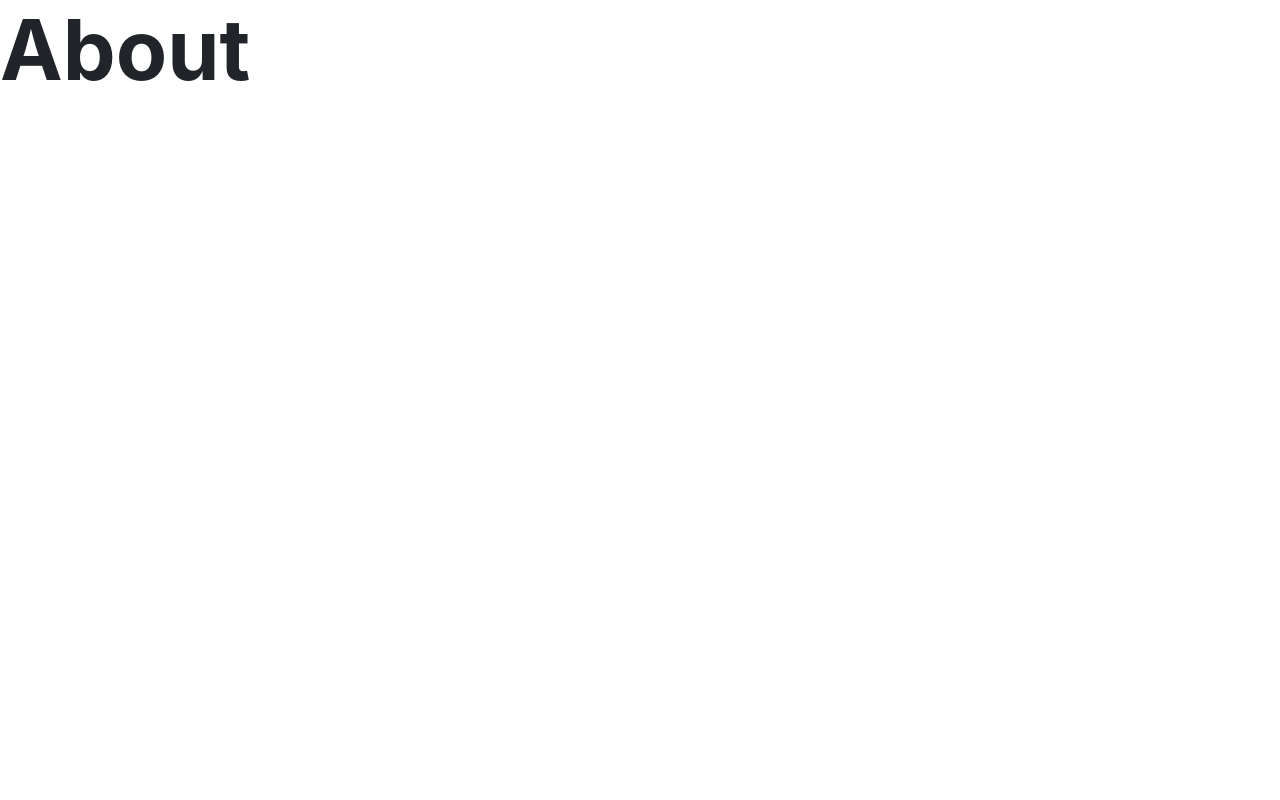
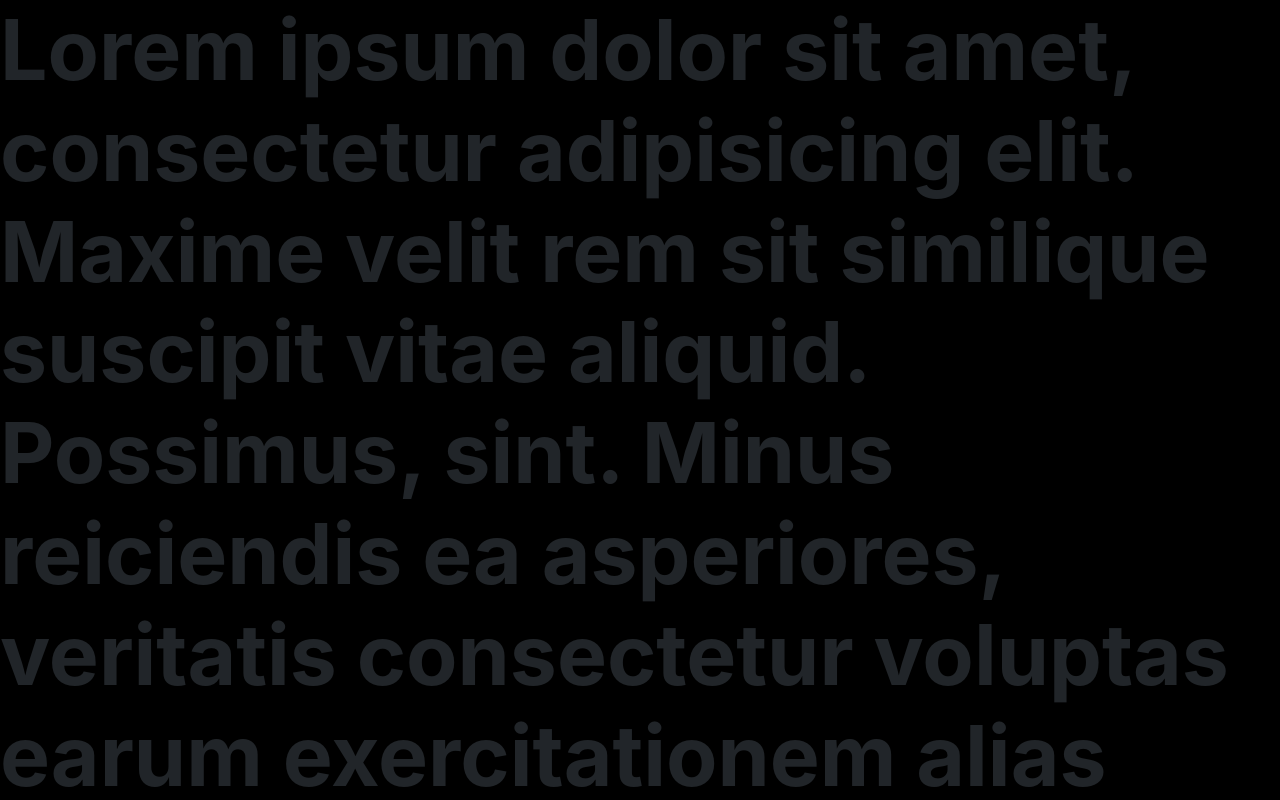
Before and after one commit to bipinparajuli/profile, a React (Create React App) app: page /about in a window 1280 px wide. Shown: the top 800 px of the page. Built offline with nearby package versions, Linux system fonts and the light colour scheme.

Commit message:
home page

```diff
--- a/src/App.js
+++ b/src/App.js
@@ -2,6 +2,10 @@ import './App.css';
 import {BrowserRouter,Route,Switch} from "react-router-dom"
 import Home from "./Component/Home"
 import About from "./Component/About"
+import Blogs from "./Component/Blogs"
+import Projects from "./Component/Projects"
+import Contact from "./Component/Contact"
+
 import PageNotFound from "./Component/PageNotFound"
 
 // import 'bootstrap/dist/css/bootstrap.min.css';
@@ -12,6 +16,9 @@ function App() {
       <Switch>
         <Route exact path="/" component={Home} />
         <Route exact path="/about" component={About} />
+        <Route exact path="/contact" component={Contact} />
+        <Route exact path="/projects" component={Projects} />
+        <Route exact path="/blogs" component={Blogs} />
 
 
         <Route exact component={PageNotFound} />
--- /dev/null
+++ b/src/Component/About.css
@@ -0,0 +1,5 @@
+.about{
+    height: auto;
+    width: 100%;
+    background-color:black ;
+}
--- a/src/Component/About.js
+++ b/src/Component/About.js
@@ -1,9 +1,9 @@
 import React from 'react'
-
+import './About.css'
 const About = () => {
     return (
-        <div>
-            <h1>About</h1>
+        <div className="about">
+            <h1>Lorem ipsum dolor sit amet, consectetur adipisicing elit. Maxime velit rem sit similique suscipit vitae aliquid. Possimus, sint. Minus reiciendis ea asperiores, veritatis consectetur voluptas earum exercitationem alias provident ab eaque perspiciatis vitae dolores dolorem praesentium similique. Minus perspiciatis eligendi explicabo numquam et facilis, nam recusandae reiciendis, voluptates ipsa assumenda nihil vel porro delectus cumque beatae. Temporibus soluta omnis tenetur consectetur architecto quae sint similique voluptas! Inventore perspiciatis quos optio iste aspernatur eaque ullam sapiente iusto omnis velit, aut facere, quasi labore obcaecati molestiae consequatur vero? Tempora dignissimos suscipit velit libero deleniti aperiam mollitia quae, veniam, distinctio, provident sunt cumque.</h1>
         </div>
     )
 }
--- /dev/null
+++ b/src/Component/Blogs.js
@@ -0,0 +1,11 @@
+import React from 'react'
+
+const Blogs = () => {
+    return (
+        <div>
+
+        </div>
+    )
+}
+
+export default Blogs
--- /dev/null
+++ b/src/Component/Contact.css
@@ -0,0 +1,5 @@
+.contact{
+    background-color: black;
+    height: auto;
+    width: 100%;
+}
--- /dev/null
+++ b/src/Component/Projects.js
@@ -0,0 +1,11 @@
+import React from 'react'
+
+const Projects = () => {
+    return (
+        <div>
+
+        </div>
+    )
+}
+
+export default Projects
```
Also changed, not shown: src/Component/Contact.js (added, +12 -0 lines).
